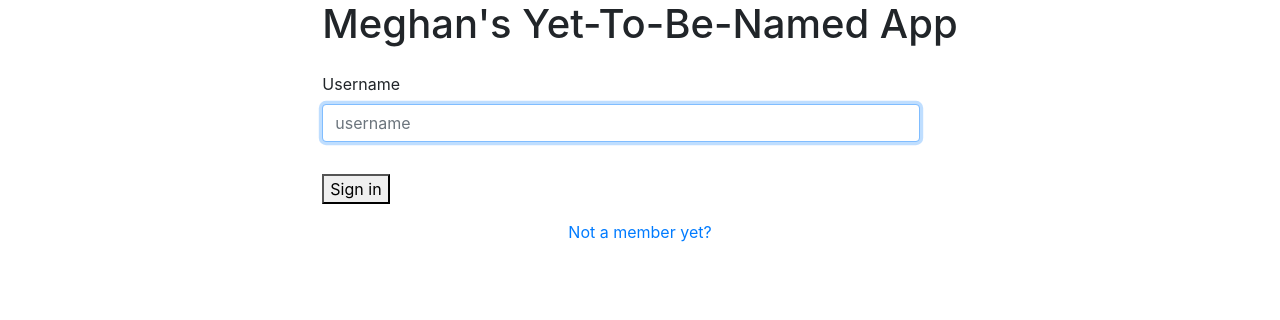
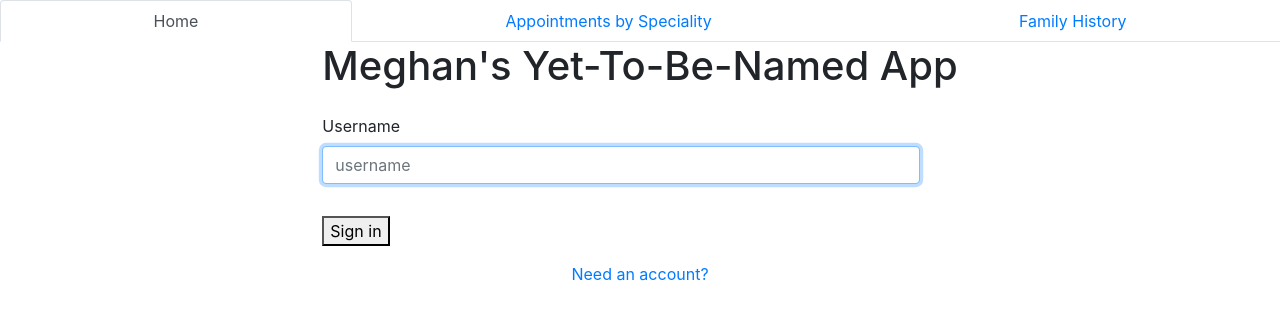
Before and after one commit to MegSemrad/nss-MeghanSemrad-Capstone1, a React (Create React App) app: page /login in a window 1280 px wide. Shown: the top 320 px of the page. Built offline with nearby package versions, Linux system fonts and the light colour scheme; sample sign-in values are in the browser's storage.

Commit message:
added nav bar

```diff
--- a/src/components/PatientApp.js
+++ b/src/components/PatientApp.js
@@ -1,27 +1,27 @@
 import React from "react";
 import { Route, Redirect } from "react-router-dom";
+import { NavBar } from "./nav/NavBar";
 // import { ApplicationViews } from "./ApplicationViews";
-// import { NavBar } from "./nav/NavBar";
 import { Login } from "./auth/Login";
 import { Register } from "./auth/Register";
 import "./PatientApp.css";
 
 export const PatientApp = () => (
   <>
-    {/* <Route
+    <Route
       render={() => {
         if (localStorage.getItem("app_user")) {
           return (
             <>
               <NavBar />
-              <ApplicationViews />
+              {/* <ApplicationViews /> */}
             </>
           );
         } else {
           return <Redirect to="/login" />;
         }
       }}
-    /> */}
+    />
 
     <Route path="/login">
       <Login />
--- a/src/components/auth/Login.js
+++ b/src/components/auth/Login.js
@@ -55,7 +55,7 @@ export const Login = props => {
                 </form>
             </section>
             <section className="link--register">
-                <Link to="/register">Not a member yet?</Link>
+                <Link to="/register">Need an account?</Link>
             </section>
         </main>
     )
--- a/src/components/nav/NavBar.css
+++ b/src/components/nav/NavBar.css
@@ -0,0 +1,14 @@
+.navbar {
+    display: flex;
+    flex-wrap: nowrap;
+    justify-content: left;
+}
+
+.navbar__item {
+    flex-basis: 20%;
+    list-style-type: none;
+}
+
+.navbarCSS {
+    background-color: bisque
+}
--- a/src/components/nav/NavBar.js
+++ b/src/components/nav/NavBar.js
@@ -0,0 +1,23 @@
+import React from "react";
+import { Nav } from "react-bootstrap";
+import "./NavBar.css";
+
+
+export const NavBar = (props) => {
+    return (
+        <>
+            <Nav fill variant="tabs" defaultActiveKey="/home">
+                <Nav.Item>
+                    <Nav.Link href="/home">Home</Nav.Link>
+                </Nav.Item>
+                <Nav.Item>
+                    <Nav.Link eventKey="link-1">Appointments by Speciality</Nav.Link>
+                </Nav.Item>
+                <Nav.Item>
+                    <Nav.Link eventKey="link-2">Family History</Nav.Link>
+                </Nav.Item>
+            </Nav>
+        </>
+
+    )
+};
```
